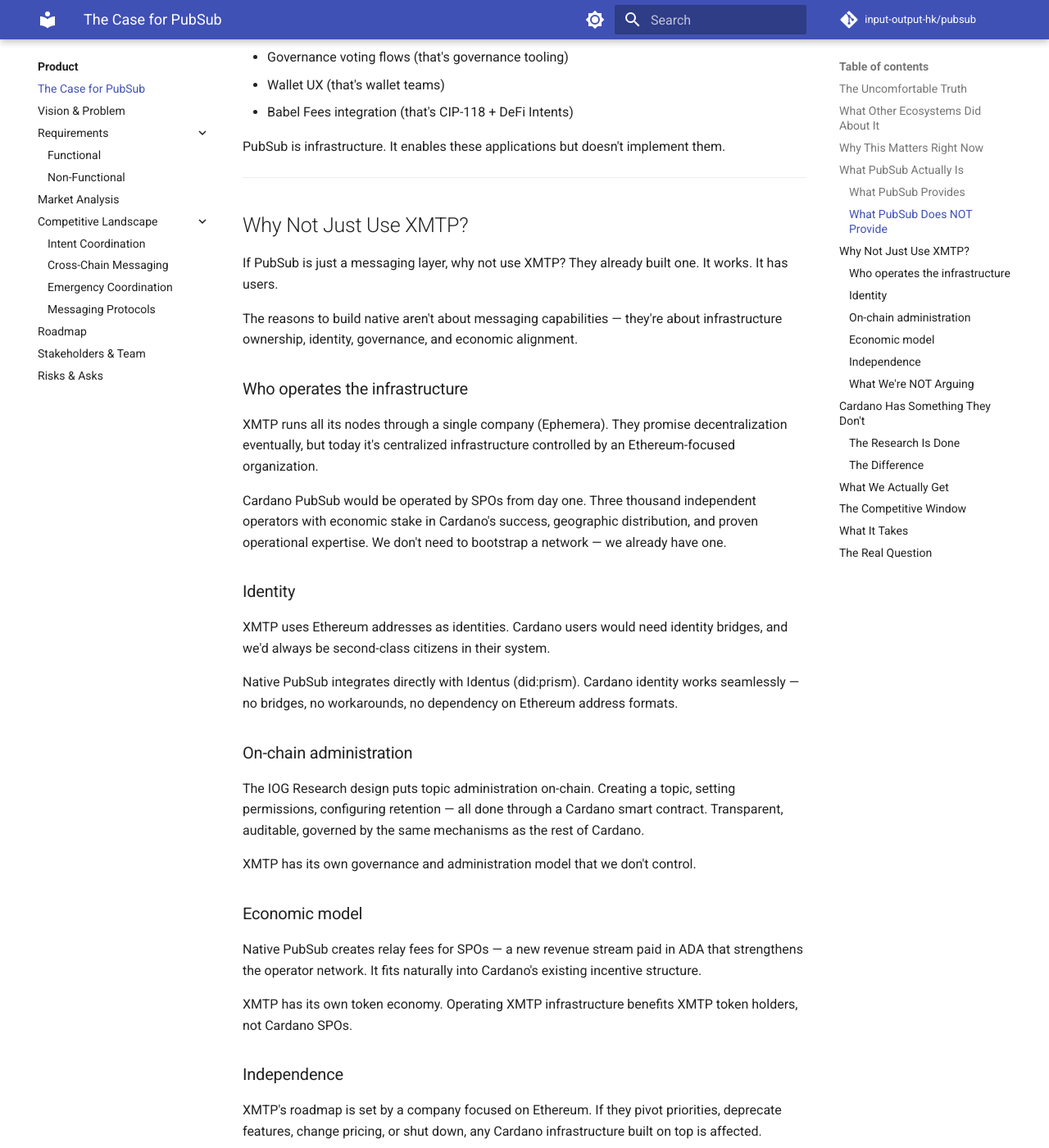
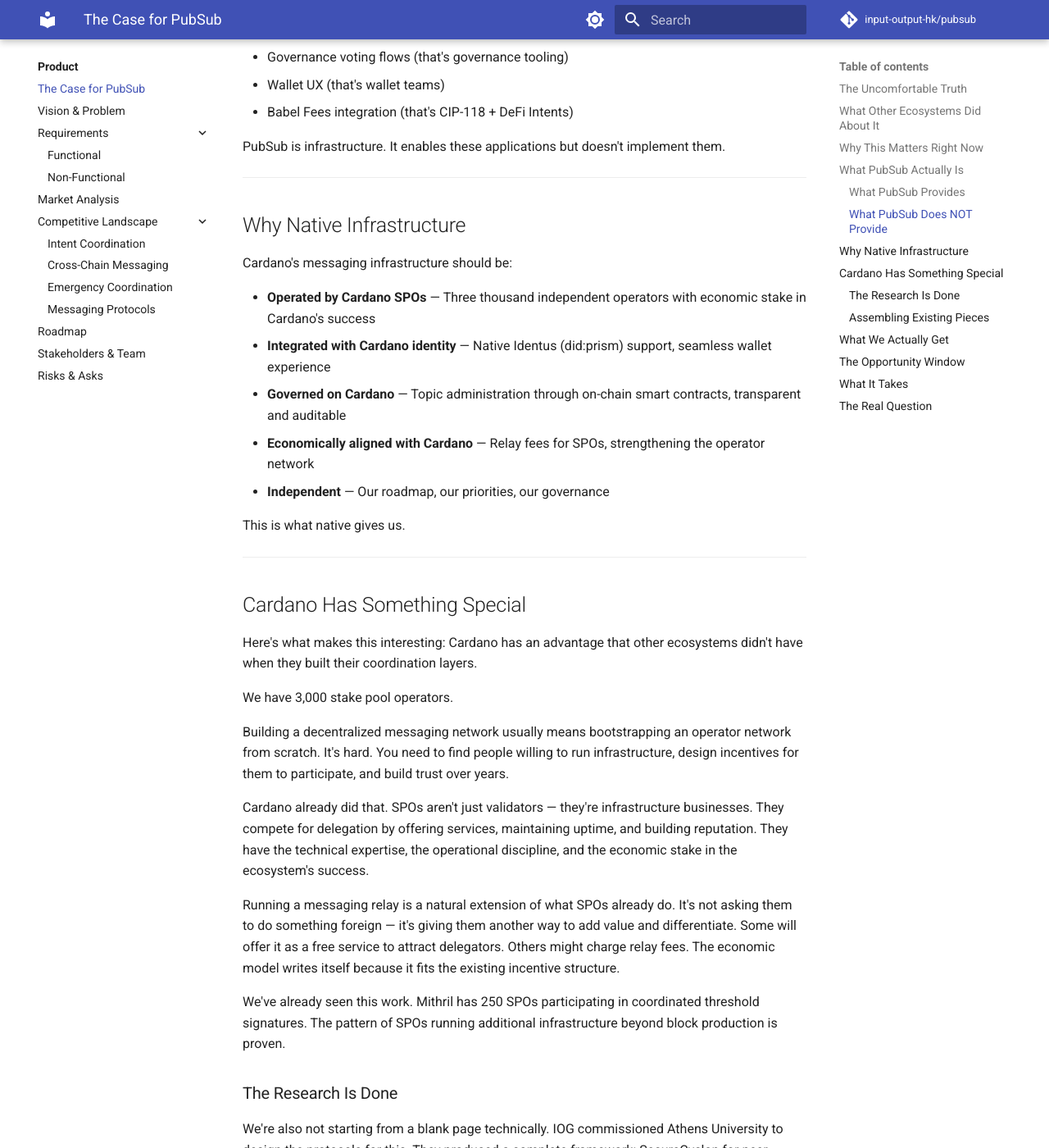
Before and after one commit to input-output-hk/pubsub, an MkDocs documentation site: the page built from docs/product/case-for-pubsub.md, in a window 1280 px wide and 1400 px high, scrolled down 2892 px. Shown: the whole window at 82% size. Built offline with MkDocs 1.6.1 and Material for MkDocs 9.7.7, drawn with Linux system fonts in a browser that asks for light colours; a script that is not in the unit is left out; comment, search, counter and statistics services are not loaded; some of the changed text lies outside the part shown.

Commit message:
Revise community pitch: positive framing, no defensive arguments
- Focus on what we're building and why
- Remove defensive comparisons to competitors
- Emphasize Cardano's unique advantages
- Cleaner narrative flow

```diff
--- a/docs/product/case-for-pubsub.md
+++ b/docs/product/case-for-pubsub.md
@@ -78,67 +78,27 @@
 
 ---
 
-## Why Not Just Use XMTP?
+## Why Native Infrastructure
 
-If PubSub is just a messaging layer, why not use XMTP? They already built one. It works. It has users.
+Cardano's messaging infrastructure should be:
 
-The reasons to build native aren't about messaging capabilities — they're about infrastructure ownership, identity, governance, and economic alignment.
+- **Operated by Cardano SPOs** — Three thousand independent operators with economic stake in Cardano's success
+- **Integrated with Cardano identity** — Native Identus (did:prism) support, seamless wallet experience
+- **Governed on Cardano** — Topic administration through on-chain smart contracts, transparent and auditable
+- **Economically aligned with Cardano** — Relay fees for SPOs, strengthening the operator network
+- **Independent** — Our roadmap, our priorities, our governance
 
-### Who operates the infrastructure
-
-XMTP runs all its nodes through a single company (Ephemera). They promise decentralization eventually, but today it's centralized infrastructure controlled by an Ethereum-focused organization.
-
-Cardano PubSub would be operated by SPOs from day one. Three thousand independent operators with economic stake in Cardano's success, geographic distribution, and proven operational expertise. We don't need to bootstrap a network — we already have one.
-
-### Identity
-
-XMTP uses Ethereum addresses as identities. Cardano users would need identity bridges, and we'd always be second-class citizens in their system.
-
-Native PubSub integrates directly with Identus (did:prism). Cardano identity works seamlessly — no bridges, no workarounds, no dependency on Ethereum address formats.
-
-### On-chain administration
-
-The IOG Research design puts topic administration on-chain. Creating a topic, setting permissions, configuring retention — all done through a Cardano smart contract. Transparent, auditable, governed by the same mechanisms as the rest of Cardano.
-
-XMTP has its own governance and administration model that we don't control.
-
-### Economic model
-
-Native PubSub creates relay fees for SPOs — a new revenue stream paid in ADA that strengthens the operator network. It fits naturally into Cardano's existing incentive structure.
-
-XMTP has its own token economy. Operating XMTP infrastructure benefits XMTP token holders, not Cardano SPOs.
-
-### Independence
-
-XMTP's roadmap is set by a company focused on Ethereum. If they pivot priorities, deprecate features, change pricing, or shut down, any Cardano infrastructure built on top is affected.
-
-Native means we control our own messaging layer. Our roadmap, our priorities, our governance.
-
-### What We're NOT Arguing
-
-We're not arguing that XMTP can't do messaging — it can.
-
-We're not arguing that we need to build application logic into PubSub — we don't. Intent schemas and governance flows are separate projects.
-
-We're arguing that Cardano's messaging infrastructure should be:
-
-- **Operated by Cardano SPOs**, not a single external company
-- **Integrated with Cardano identity**, not Ethereum addresses
-- **Governed on Cardano**, not by an external organization
-- **Economically aligned with Cardano**, benefiting SPOs rather than external token holders
-- **Independent**, so our infrastructure roadmap isn't controlled by others
-
-That's what native gives us.
+This is what native gives us.
 
 ---
 
-## Cardano Has Something They Don't
+## Cardano Has Something Special
 
-Here's what makes this interesting: Cardano has an advantage that Ethereum didn't have when they built their coordination layer.
+Here's what makes this interesting: Cardano has an advantage that other ecosystems didn't have when they built their coordination layers.
 
 We have 3,000 stake pool operators.
 
-XMTP raised $50 million dollars and still runs all their nodes themselves. They're trying to bootstrap an operator network from scratch. It's hard. You need to find people willing to run infrastructure, design incentives for them to participate, and build trust over years.
+Building a decentralized messaging network usually means bootstrapping an operator network from scratch. It's hard. You need to find people willing to run infrastructure, design incentives for them to participate, and build trust over years.
 
 Cardano already did that. SPOs aren't just validators — they're infrastructure businesses. They compete for delegation by offering services, maintaining uptime, and building reputation. They have the technical expertise, the operational discipline, and the economic stake in the ecosystem's success.
 
@@ -152,9 +112,9 @@
 
 Building native doesn't mean reinventing everything. It means implementing validated research using an operator network we already have.
 
-### The Difference
+### Assembling Existing Pieces
 
-Ethereum had to build messaging infrastructure AND bootstrap an operator network AND create an economic model AND solve identity. They're still working on it — XMTP remains centralized years after launch.
+Other ecosystems had to build messaging infrastructure AND bootstrap an operator network AND create an economic model AND solve identity.
 
 Cardano only needs to build the messaging infrastructure. The operators, the economic model, and the identity layer already exist. We're assembling pieces that are already there.
 
@@ -170,15 +130,13 @@
 
 A critical bug is found in node software. Today, the team tweets about it and hopes everyone sees it in time. Some operators are asleep; some don't check Twitter; some mistake it for a scam. With PubSub, the alert goes out signed by a registered authority, propagates through the SPO network in seconds, and validator software can even respond automatically — entering safe mode while the operator reviews. Response time drops from hours to seconds.
 
-These aren't hypothetical benefits. They're what Ethereum gets from their coordination infrastructure. We're just catching up.
+These aren't hypothetical benefits. They're what other ecosystems get from their coordination infrastructure. We're just catching up.
 
 ---
 
-## The Competitive Window
+## The Opportunity Window
 
-There's also a timing element. XMTP is planning to decentralize in 2026. Anoma is building decentralized intent infrastructure but won't hit mainnet for a while. If Cardano builds now, we can have native, SPO-operated coordination infrastructure before the competition fully matures.
-
-And our version will be more decentralized from day one — because we're not bootstrapping a new operator network. We're using the one we've spent years building.
+There's also a timing element. If Cardano builds now, we can have native, SPO-operated coordination infrastructure that's decentralized from day one — because we're not bootstrapping a new operator network. We're using the one we've spent years building.
 
 ---
 
@@ -194,7 +152,7 @@
 
 ## The Real Question
 
-The question isn't whether Cardano needs a coordination layer. Every serious ecosystem has one. The question is whether we build it ourselves — using our unique advantages — or depend on external infrastructure built for other ecosystems.
+The question isn't whether Cardano needs a coordination layer. Every serious ecosystem has one.
 
 We have the research. We have the operators. We have the identity infrastructure. We have the use cases waiting. What we need is the decision to build.
 
```
